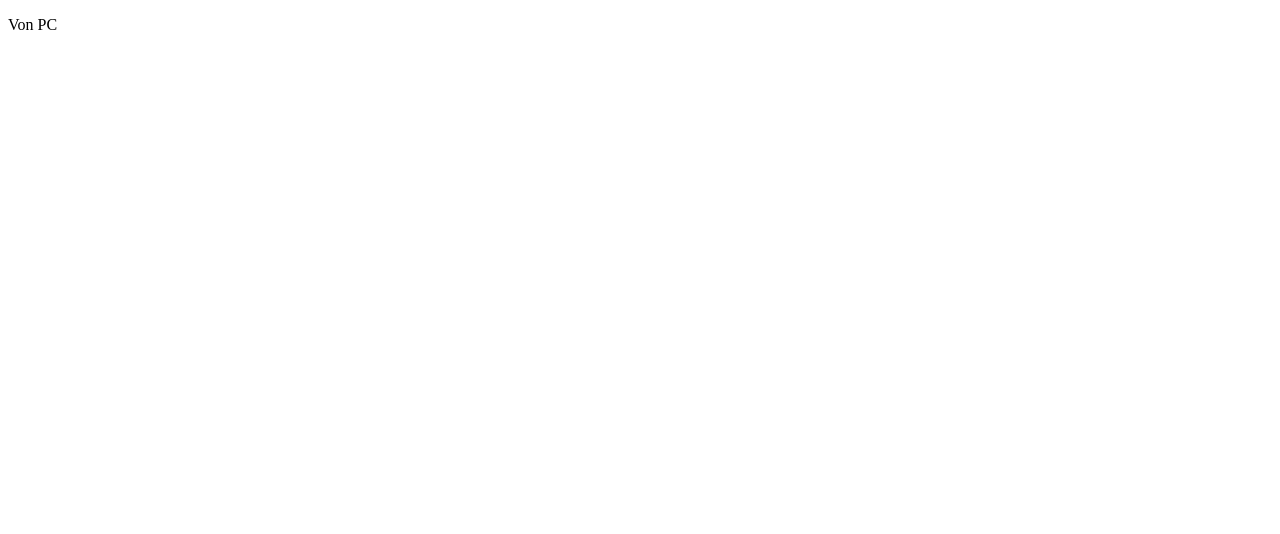
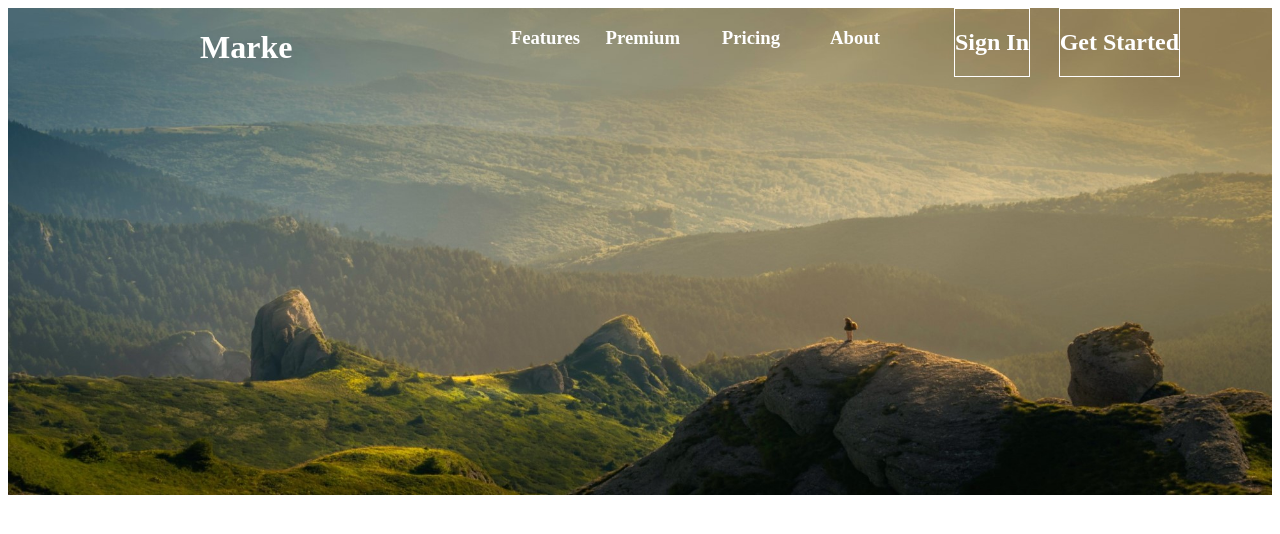
Before and after one commit to MichaelMrt03/WebPers, a plain HTML site: page index.html in a window 1280 px wide. Drawn offline with Linux system fonts and the light colour scheme.

Commit message:
Erste arbeit am HEADER

```diff
--- a/index.html
+++ b/index.html
@@ -1,10 +1,63 @@
 <!DOCTYPE html>
 <html lang="en" dir="ltr">
   <head>
-    <meta charset="utf-8">
-    <title></title>
+      <meta charset="utf-8">
+      <title></title>
+
+      <style>
+        .header {
+          background-image: url('images/nature.jpg');
+          height: 900px;
+          background-size: 100%;
+          background-repeat: no-repeat;
+          background-attachment: fixed;
+          color:white;
+        }
+        .markenname{
+          position: absolute;
+         top: 8px;
+         left: 200px;
+        }
+        .features{
+        position: absolute;
+        right:700px;
+        }
+        .premium{
+          position: absolute;
+        right:600px;
+        }
+        .pricing{
+          position: absolute;
+        right:500px;
+        }
+        .about{
+          position: absolute;
+        right:400px;
+        }
+        .signin{
+          position: absolute;
+        right:250px;
+        border: 1px solid white;
+        }
+        .getstarted{
+          position: absolute;
+        right:100px;
+        border: 1px solid white;
+        }
+        </style>
   </head>
   <body>
-      <p> Von PC </p>
+        <div class="header">
+              <div class="markenname"> <h1 style="color:white">Marke</h1> </div>
+
+              <div class="features"> <h3> Features </h3>  </div>
+             <div class="premium"> <h3> Premium</h3>  </div>
+             <div class="pricing"> <h3> Pricing </h3>  </div>
+             <div class="about"> <h3> About </h3>  </div>
+
+             <div class="signin"> <h2> Sign In</h2></div>
+             <div class="getstarted"> <h2> Get Started</h2></div>
+
+        </div>
   </body>
 </html>
```
Also changed, not shown: images/nature.jpg (added).
